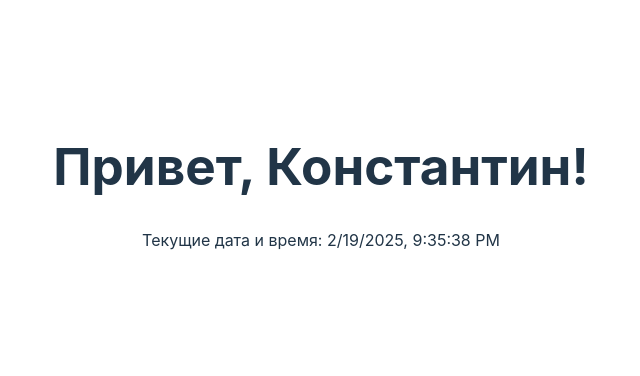
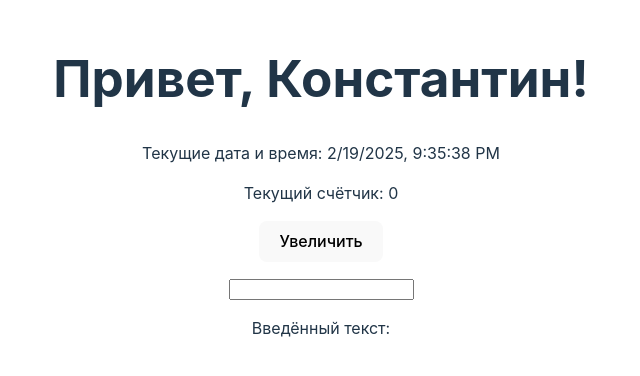
Before and after one commit to tarioma/my-react-app, a React (Vite) app: page / in a window 1280 px wide. Shown: the part 214-590 px from the top of the page, without its empty margins (319-959 px from the left). Built offline with nearby package versions, Linux system fonts and the light colour scheme.

Commit message:
2 - Управление состоянием с использованием useState

```diff
--- a/src/App.jsx
+++ b/src/App.jsx
@@ -1,12 +1,16 @@
 import './App.css'
 import Greeting from "./Greeting.jsx";
 import CurrentDateTime from "./CurrentDateTime.jsx";
+import Counter from "./Counter.jsx";
+import TextInput from "./TextInput.jsx";
 
 const App = () => {
     return (
         <>
             <Greeting name="Константин"/>
             <CurrentDateTime/>
+            <Counter/>
+            <TextInput/>
         </>
     );
 }
--- /dev/null
+++ b/src/Counter.jsx
@@ -0,0 +1,16 @@
+import {useState} from "react";
+
+const Counter = () => {
+    const [count, setCount] = useState(0);
+
+    const increment = () => setCount(count + 1);
+
+    return (
+        <div>
+            <p>Текущий счётчик: {count}</p>
+            <button onClick={increment}>Увеличить</button>
+        </div>
+    );
+};
+
+export default Counter;
--- /dev/null
+++ b/src/TextInput.jsx
@@ -0,0 +1,18 @@
+import {useState} from "react";
+
+const TextInput = () => {
+    const [text, setText] = useState('');
+
+    const handleChange = (event) => {
+        setText(event.target.value);
+    }
+
+    return (
+        <div style={{marginTop: 14}}>
+            <input type="text" value={text} onChange={handleChange}/>
+            <p>Введённый текст: {text}</p>
+        </div>
+    );
+};
+
+export default TextInput;
```
